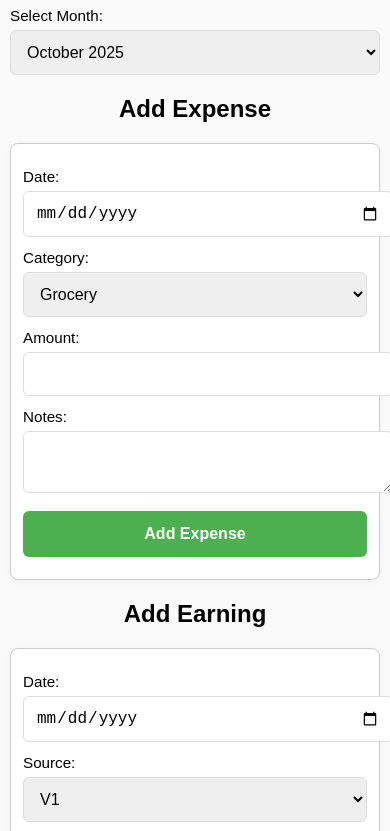
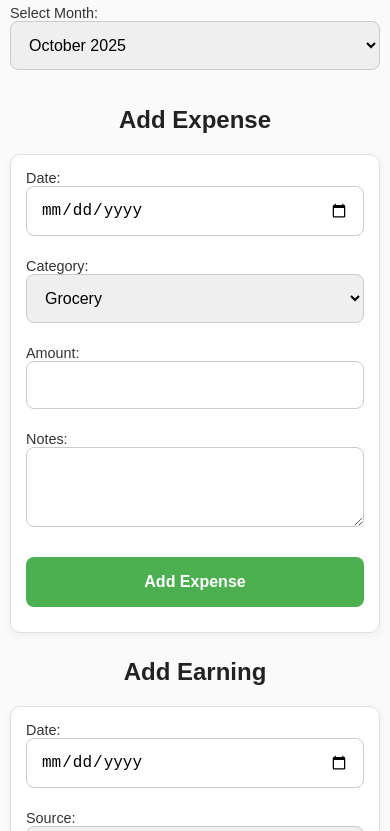
Before and after one commit to sawan07/money-tracker-fe, a plain HTML site: page index.html in a window 390 px wide. Shown: the part 83-914 px from the top of the page. Drawn offline with Linux system fonts and the light colour scheme.

Commit message:
ui is mobile friendly now

```diff
--- a/assets/style.css
+++ b/assets/style.css
@@ -1,71 +1,19 @@
+/* Global styles */
 body {
     font-family: Arial, sans-serif;
     max-width: 600px;
     margin: auto;
     padding: 20px;
     background: #fafafa;
+    color: #333;
 }
 
 h1,
 h2 {
     text-align: center;
-}
-
-form {
-    border: 1px solid #ccc;
-    padding: 15px;
-    border-radius: 8px;
     margin-bottom: 20px;
-    background: #fff;
-    box-shadow: 0 2px 6px rgba(0, 0, 0, 0.05);
-}
-
-label {
-    display: block;
-    margin-top: 12px;
-    font-size: 0.95rem;
-}
-
-input,
-select,
-textarea {
-    width: 100%;
-    padding: 10px;
-    margin-top: 6px;
-    border: 1px solid #ddd;
-    border-radius: 6px;
-    font-size: 1rem;
-}
-
-button {
-    margin-top: 15px;
-    padding: 12px;
-    width: 100%;
-    border: none;
-    border-radius: 6px;
-    background: #4caf50;
-    color: white;
-    font-size: 1rem;
-    font-weight: bold;
-    cursor: pointer;
-}
-
-button:hover {
-    background: #43a047;
-}
-
-.message {
-    margin-top: 10px;
-    font-weight: bold;
-    text-align: center;
-}
-
-.success {
-    color: green;
-}
-
-.error {
-    color: red;
+    font-weight: 600;
+    color: #222;
 }
 
 /* Progress bar */
@@ -80,25 +28,106 @@ button:hover {
     z-index: 1000;
 }
 
-/* 📱 Mobile responsiveness */
+/* Form container */
+form {
+    border: 1px solid #e0e0e0;
+    padding: 20px;
+    border-radius: 10px;
+    margin-bottom: 25px;
+    background: #fff;
+    box-shadow: 0 2px 8px rgba(0, 0, 0, 0.05);
+}
+
+/* Labels */
+label {
+    display: block;
+    margin-bottom: 6px;
+    font-size: 0.9rem;
+    color: #333;
+    font-weight: 500;
+}
+
+/* Inputs, dropdowns, textareas */
+input,
+select,
+textarea {
+    width: 100%;
+    padding: 12px 14px;
+    margin-bottom: 16px;
+    border: 1px solid #ccc;
+    border-radius: 8px;
+    font-size: 1rem;
+    outline: none;
+    box-sizing: border-box;
+    transition: border-color 0.2s, box-shadow 0.2s;
+}
+
+input:focus,
+select:focus,
+textarea:focus {
+    border-color: #4caf50;
+    box-shadow: 0 0 4px rgba(76, 175, 80, 0.3);
+}
+
+textarea {
+    min-height: 80px;
+    resize: vertical;
+}
+
+/* Buttons */
+button {
+    margin-top: 5px;
+    padding: 14px;
+    width: 100%;
+    border: none;
+    border-radius: 8px;
+    background: #4caf50;
+    color: white;
+    font-size: 1rem;
+    font-weight: bold;
+    cursor: pointer;
+    transition: background 0.2s ease;
+}
+
+button:hover {
+    background: #43a047;
+}
+
+/* Messages */
+.message {
+    margin-top: 10px;
+    font-weight: bold;
+    text-align: center;
+    font-size: 0.95rem;
+}
+
+.success {
+    color: green;
+}
+
+.error {
+    color: red;
+}
+
+/* Mobile responsiveness */
 @media (max-width: 768px) {
     body {
         padding: 10px;
     }
 
     form {
-        padding: 12px;
+        padding: 15px;
     }
 
     input,
     select,
     textarea {
         font-size: 1rem;
-        padding: 12px;
+        padding: 14px;
     }
 
     button {
         font-size: 1rem;
-        padding: 14px;
+        padding: 16px;
     }
 }
```
